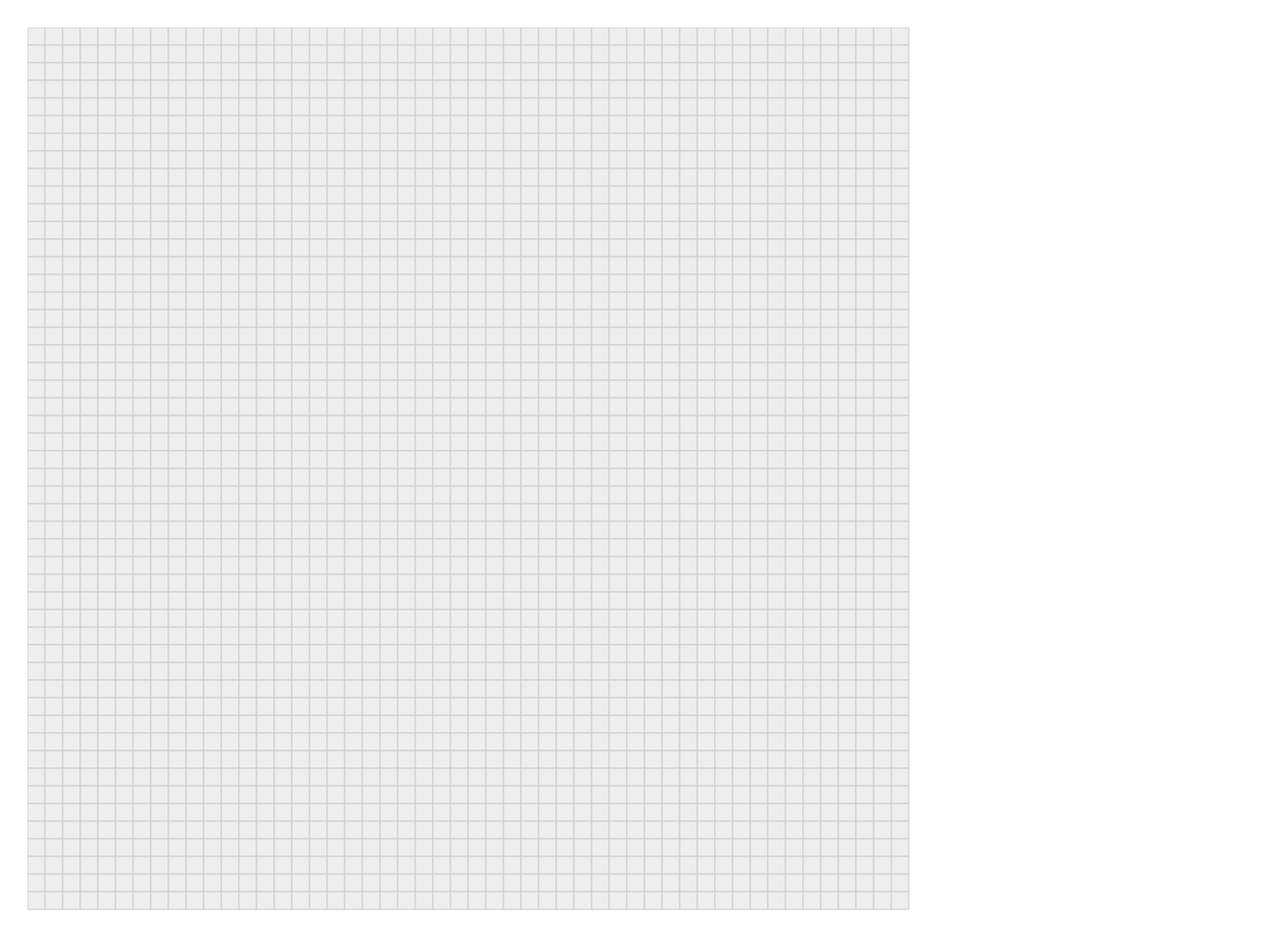
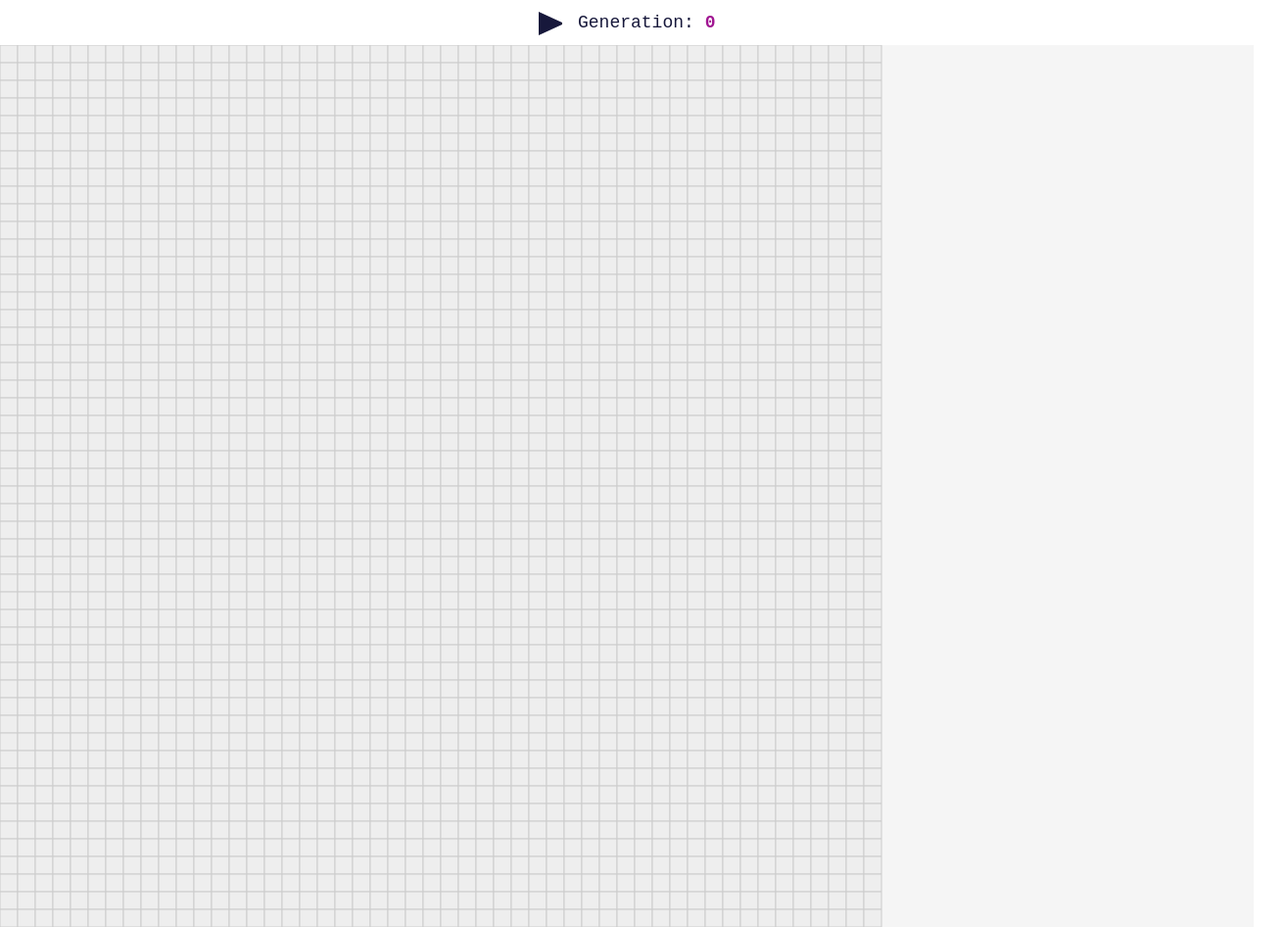
Before and after one commit to carturoch/conwayjs, a website built with webpack: page src/index.html in a window 1280 px wide. Shown: the top 946 px of the page at 98% size, 1312 px wide, since content can reach past the window. Built offline with nearby package versions, Linux system fonts and the light colour scheme.

Commit message:
Add cycle toggle button

```diff
--- a/src/index.html
+++ b/src/index.html
@@ -8,7 +8,19 @@
 </head>
 
 <body>
-  <div id="container"></div>
+  <main>
+    <header>
+      <ul>
+        <li>
+          <button id='trigger'></button>
+        </li>
+        <li>
+          <p class="info">Generation: <strong id="generation">0</strong></p>
+        </li>
+      </ul>
+    </header>
+    <div id="board"></div>
+  </main>
 </body>
 
 </html>
--- /dev/null
+++ b/src/scripts/actions.js
@@ -0,0 +1,16 @@
+let interval = null;
+
+function play(board) {
+  interval = setInterval(() => {
+    board.cycle();
+  }, 800);
+}
+
+function pause() {
+  clearInterval(interval);
+}
+
+export {
+  play,
+  pause
+};
--- a/src/scripts/index.js
+++ b/src/scripts/index.js
@@ -2,8 +2,13 @@ import '../styles/index.scss';
 import Konva from 'konva';
 import Board from './board';
 
+import {
+  play,
+  pause
+} from './actions';
+
 let stage = new Konva.Stage({
-  container: 'container',
+  container: 'board',
   width: 1000,
   height: 1000
 });
@@ -11,16 +16,14 @@ let stage = new Konva.Stage({
 let board = new Board(50, 50, stage);
 board.render();
 
-let interval = null;
-
-function play() {
-  interval = setInterval(() => {
-    board.cycle();
-  }, 800);
-}
-
-function pause() {
-  clearInterval(interval);
-}
+document.querySelector('#trigger').addEventListener('click', function (e) {
+  let isPlaying = this.classList.contains('paused');
+  if (isPlaying) {
+    pause();
+  } else {
+    play(board);
+  }
+  this.classList.toggle('paused');
+});
 
 console.log('No UI triggers yet. Use play() and pause()');
--- a/src/styles/index.scss
+++ b/src/styles/index.scss
@@ -1,13 +1,73 @@
-$body-color: whitesmoke;
+$color-light: white;
+$color-not-so-light: whitesmoke;
+$color-dark: #17183b;
+$color-strong: #a11692;
 
+html,
 body {
-  color: $body-color;
+  color: $color-not-so-light;
   font-family: sans-serif;
+  margin: 0;
+  padding: 0;
 }
 
-#container {
+header {
+  background: $color-light;
+
+  ul {
+    margin: 0;
+    padding: 10px 0;
+    text-align: center;
+
+    li {
+      display: inline-block;
+      vertical-align: middle;
+    }
+  }
+}
+
+.info {
+  margin: 0;
+  padding: 0;
+  color: $color-dark;
+  font-family: monospace;
+  font-size: 18px;
+
+  strong {
+    color: $color-strong;
+    font-weight: bold;
+  }
+}
+
+#board {
   width: 100%;
   height: 100%;
   margin: 0;
-  padding: 20px;
+  padding: 0;
+  background: $color-not-so-light;
 }
+
+#trigger {
+  border: 0;
+  background: transparent;
+  box-sizing: border-box;
+  width: 0;
+  height: 23px;
+
+  border-color: transparent transparent transparent $color-dark;
+  transition: 100ms all ease;
+  cursor: pointer;
+
+  // play state
+  border-style: solid;
+  border-width: 11px 0 11px 24px;
+
+  &.paused {
+    border-style: double;
+    border-width: 0px 0 0px 24px;
+  }
+
+  &:hover {
+    border-color: transparent transparent transparent $color-strong;
+  }
+}
```
